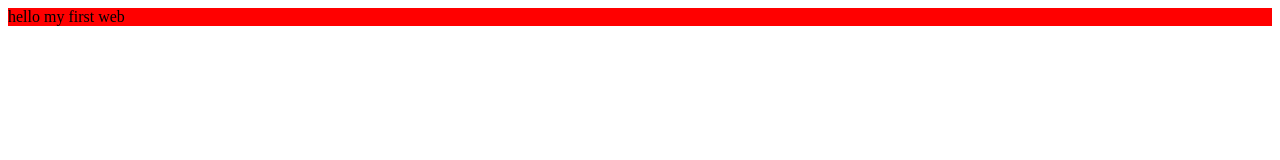
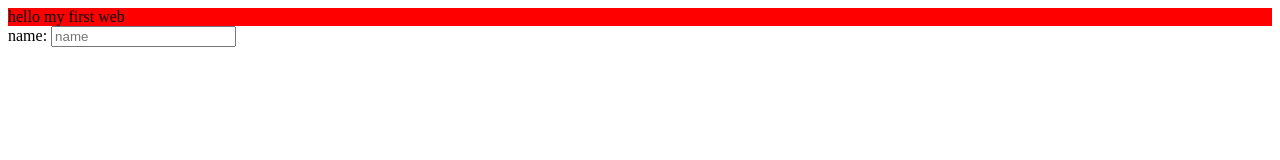
Before and after one commit to SuperRock123/SuperRock123.github.io, a plain HTML site: page index.html in a window 1280 px wide. Drawn offline with Linux system fonts and the light colour scheme.

Commit message:
add name

```diff
--- a/index.html
+++ b/index.html
@@ -1,2 +1,3 @@
 <div style="background-color:red">hello my first web</div>
+<span>name: <input type="text" placeholder="name"></span>
 <!--v1 -->
```
